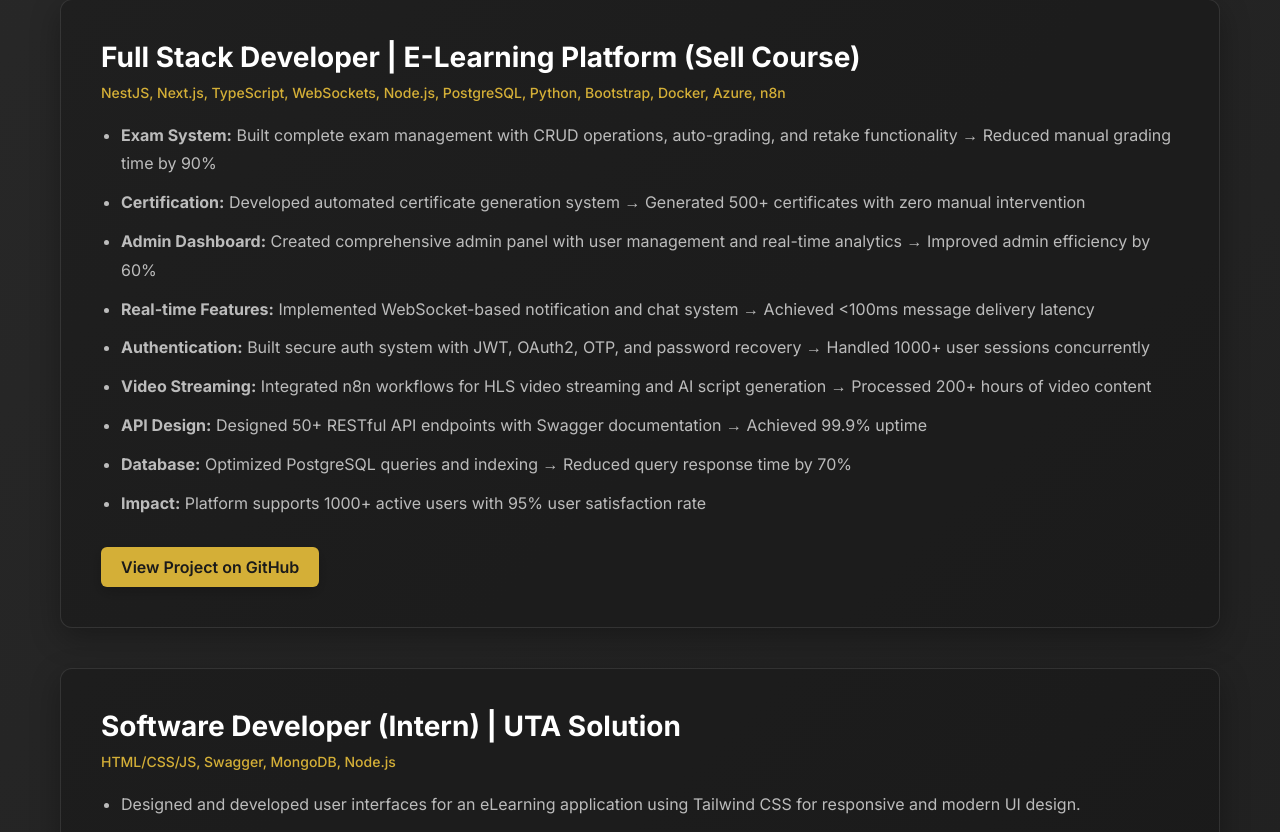
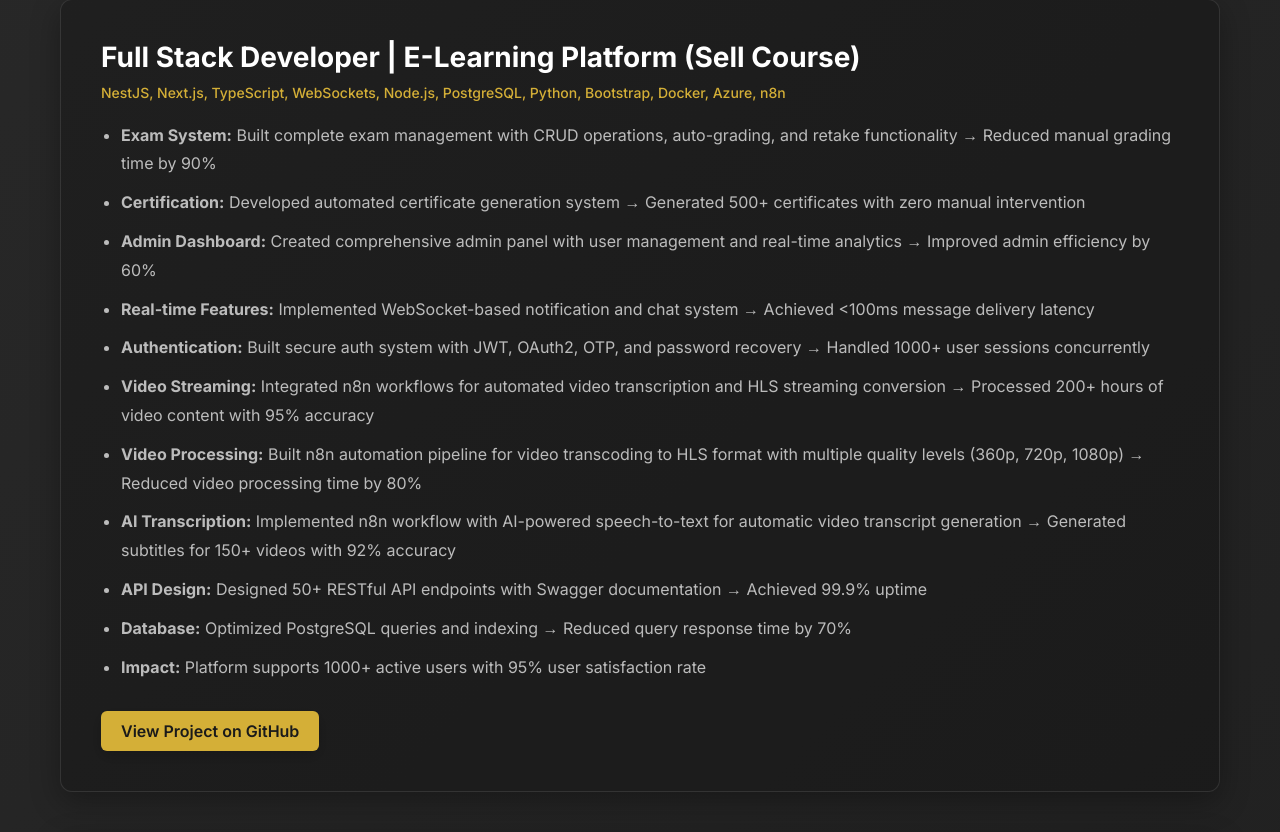
Before and after one commit to NguyenMinh993/portfolio, a Django app: page / in a window 1280 px wide. Shown: the part 2042-2874 px from the top of the page. Run offline with Django 5.2, Linux system fonts and the light colour scheme.

Commit message:
Update E-Learning project description - Add n8n video transcription and HLS streaming details

```diff
--- a/portfolio/templates/portfolio/index.html
+++ b/portfolio/templates/portfolio/index.html
@@ -573,7 +573,9 @@
                 <li><strong>Admin Dashboard:</strong> Created comprehensive admin panel with user management and real-time analytics → Improved admin efficiency by 60%</li>
                 <li><strong>Real-time Features:</strong> Implemented WebSocket-based notification and chat system → Achieved <100ms message delivery latency</li>
                 <li><strong>Authentication:</strong> Built secure auth system with JWT, OAuth2, OTP, and password recovery → Handled 1000+ user sessions concurrently</li>
-                <li><strong>Video Streaming:</strong> Integrated n8n workflows for HLS video streaming and AI script generation → Processed 200+ hours of video content</li>
+                <li><strong>Video Streaming:</strong> Integrated n8n workflows for automated video transcription and HLS streaming conversion → Processed 200+ hours of video content with 95% accuracy</li>
+                <li><strong>Video Processing:</strong> Built n8n automation pipeline for video transcoding to HLS format with multiple quality levels (360p, 720p, 1080p) → Reduced video processing time by 80%</li>
+                <li><strong>AI Transcription:</strong> Implemented n8n workflow with AI-powered speech-to-text for automatic video transcript generation → Generated subtitles for 150+ videos with 92% accuracy</li>
                 <li><strong>API Design:</strong> Designed 50+ RESTful API endpoints with Swagger documentation → Achieved 99.9% uptime</li>
                 <li><strong>Database:</strong> Optimized PostgreSQL queries and indexing → Reduced query response time by 70%</li>
                 <li><strong>Impact:</strong> Platform supports 1000+ active users with 95% user satisfaction rate</li>
```
